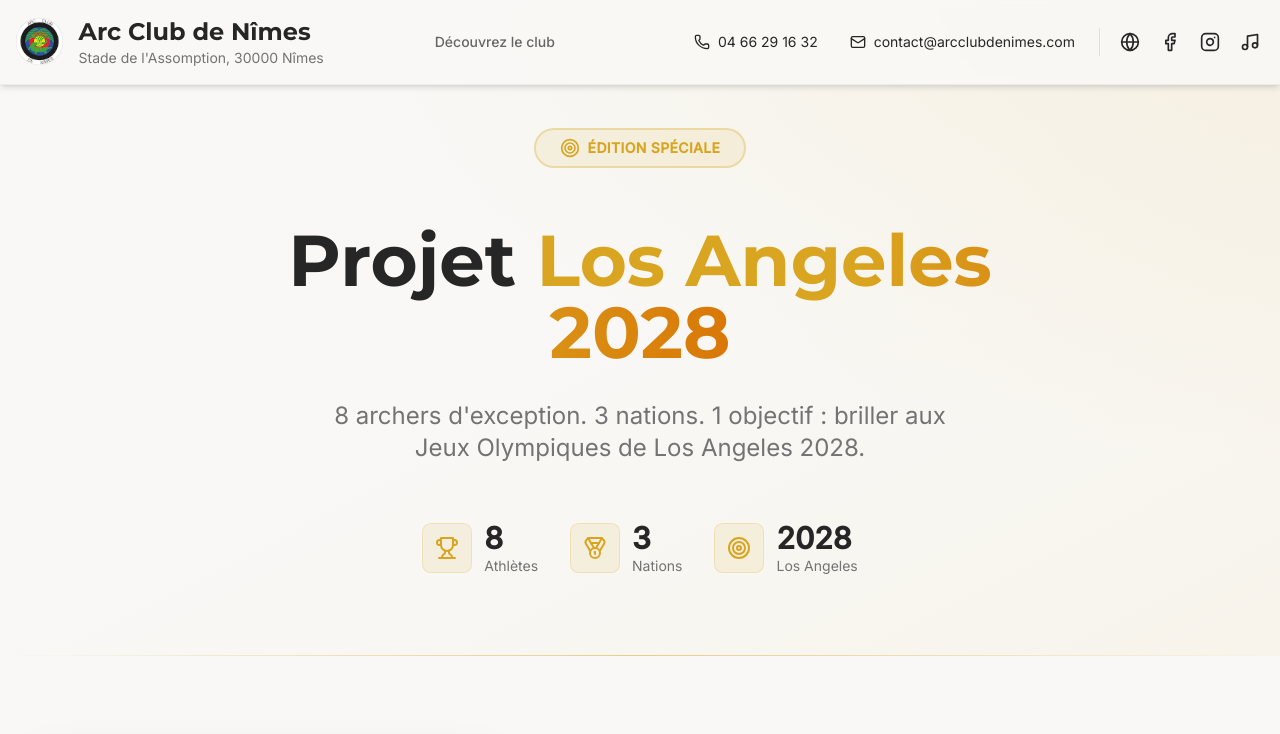
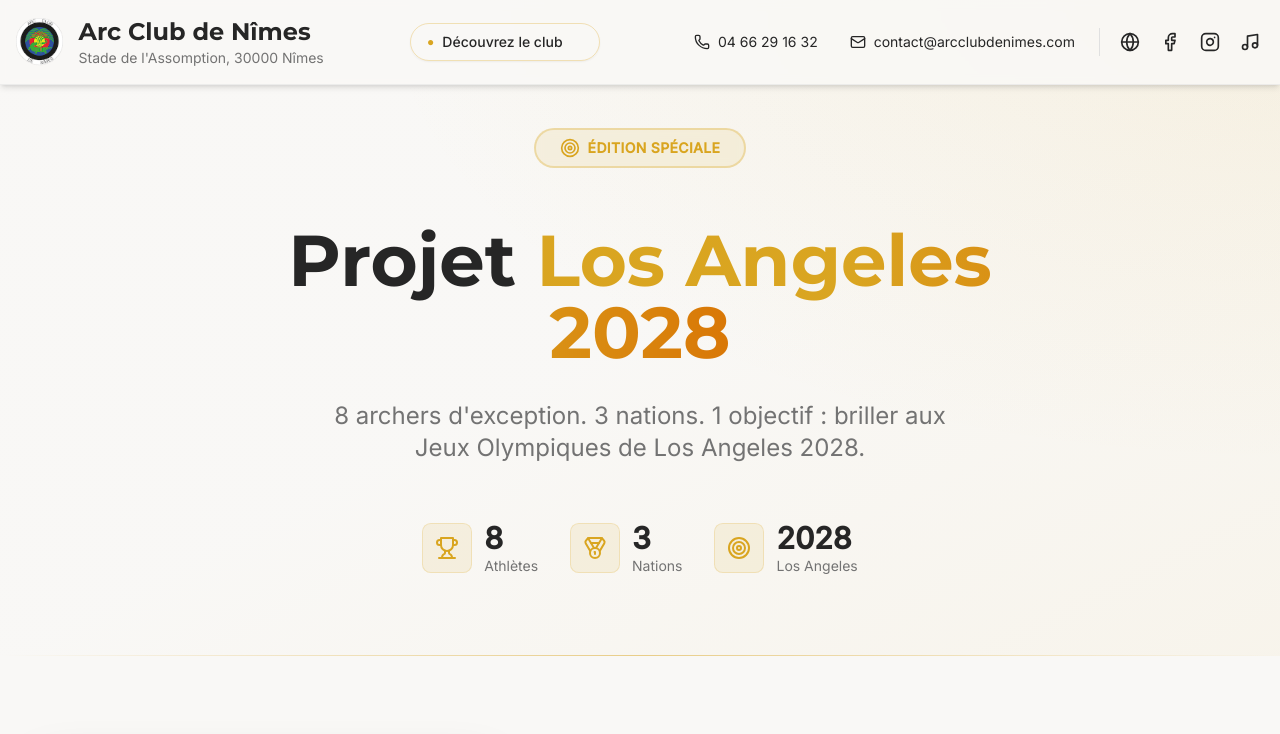
Before and after one commit to nc7hmwtkz4-dot/sg-367be137-3608-459c-9bca-cc2af1e0b7e2-1780337345, a Next.js app: page /los-angeles-2028 in a window 1280 px wide. Shown: the top 734 px of the page. Built offline with nearby package versions, Linux system fonts and the light colour scheme.

Commit message:
feat(ui): add styled badge component

```diff
--- a/src/components/Header.tsx
+++ b/src/components/Header.tsx
@@ -45,13 +45,13 @@ export function Header() {
 
           <Link
             href={isOnLA2028 ? "/" : "/los-angeles-2028"}
-            className="hidden lg:inline-flex items-center gap-1.5 text-sm font-medium text-foreground/70 hover:text-olympic-gold transition-colors duration-300 relative group/link"
+            className="hidden lg:inline-flex items-center gap-2 px-4 py-2 text-sm font-medium text-foreground border border-olympic-gold/30 rounded-full hover:border-olympic-gold/60 hover:bg-olympic-gold/5 transition-all duration-300 relative group/link shadow-sm"
           >
+            <span className="text-olympic-gold text-xs">●</span>
             <span className="relative">
               {isOnLA2028 ? "Découvrez le club" : "Projet LA 2028"}
-              <span className="absolute -bottom-0.5 left-0 w-0 h-0.5 bg-olympic-gold transition-all duration-300 group-hover/link:w-full"></span>
             </span>
-            <span className="text-olympic-gold opacity-0 group-hover/link:opacity-100 transition-opacity duration-300">→</span>
+            <span className="text-olympic-gold opacity-0 group-hover/link:opacity-100 transition-opacity duration-300 text-xs">→</span>
           </Link>
 
           <div className="flex flex-wrap items-center justify-center gap-2 md:gap-4 text-xs md:text-sm">
```
